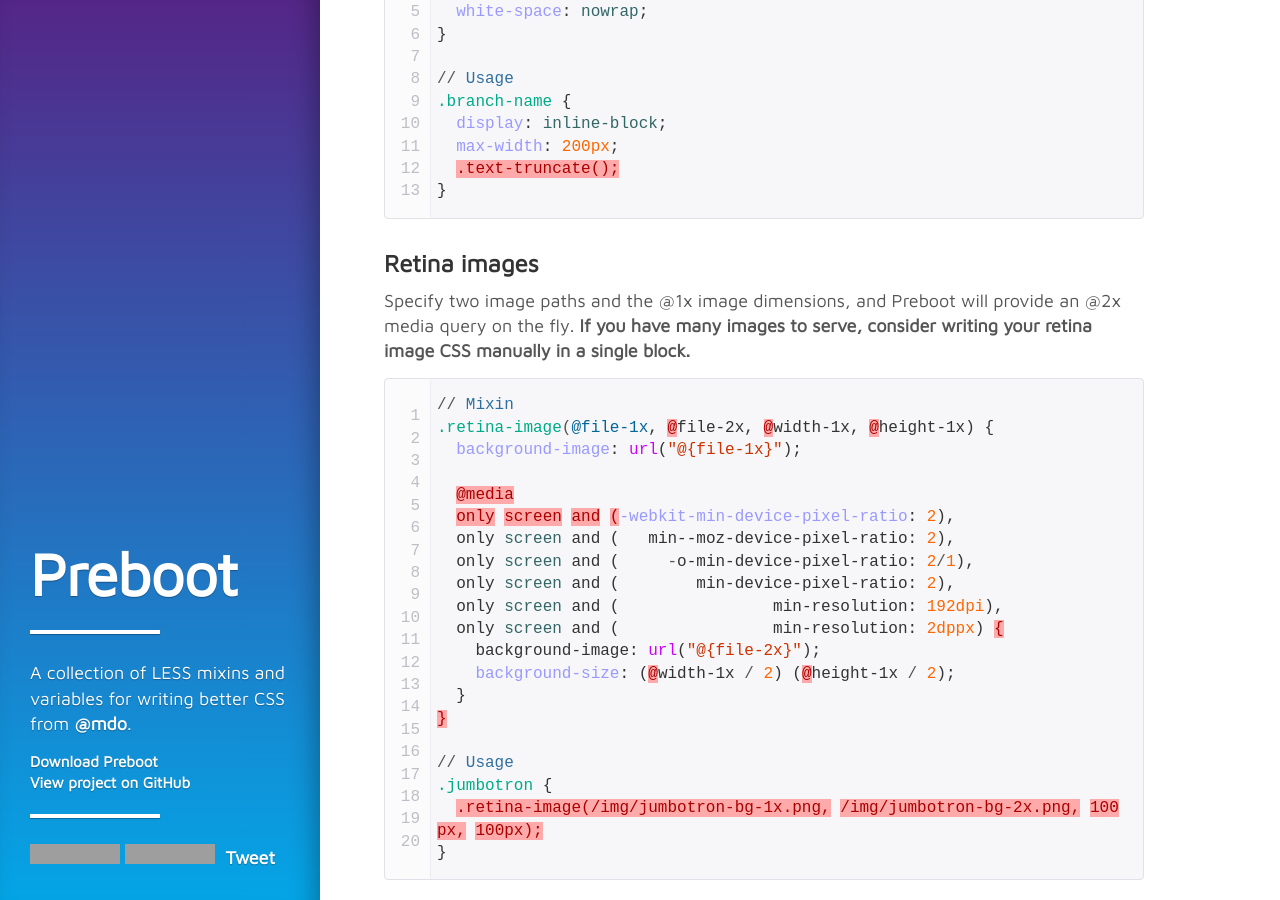
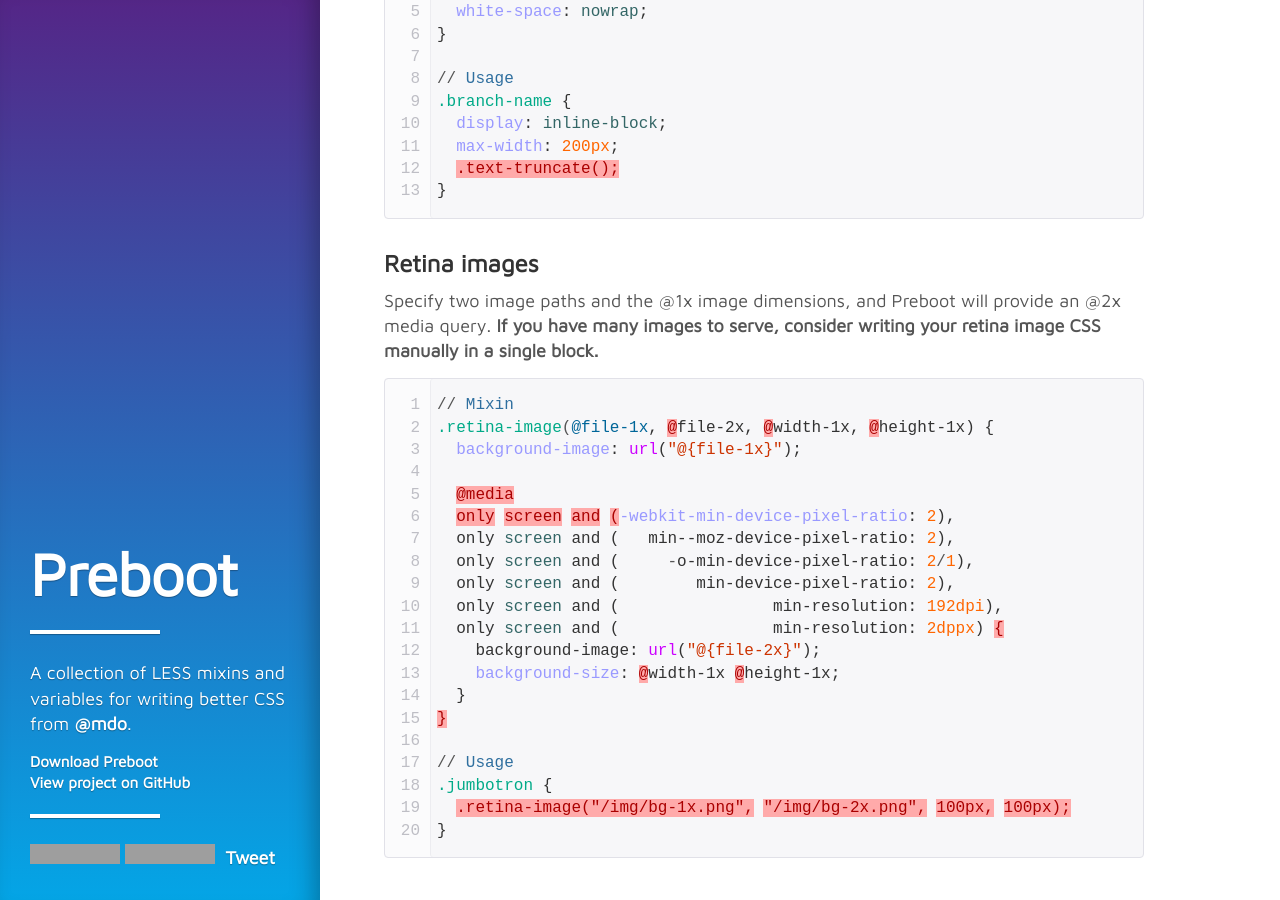
Before and after one commit to mdo/preboot, a Jekyll site: the page built from index.html, in a window 1280 px wide and 900 px high, scrolled down 13026 px. Built offline with Jekyll 4.4.1, drawn with Linux system fonts in a browser that asks for light colours; comment, search, counter and statistics services are not loaded; grey boxes are pictures that could not be loaded.

Commit message:
clarify and improve retina mixin

```diff
--- a/index.html
+++ b/index.html
@@ -554,7 +554,7 @@
 {% endhighlight %}
 
   <h3 id="mixins-retina-images">Retina images</h3>
-  <p>Specify two image paths and the @1x image dimensions, and Preboot will provide an @2x media query on the fly. <strong>If you have many images to serve, consider writing your retina image CSS manually in a single block.</strong></p>
+  <p>Specify two image paths and the @1x image dimensions, and Preboot will provide an @2x media query. <strong>If you have many images to serve, consider writing your retina image CSS manually in a single block.</strong></p>
 {% highlight css linenos %}
 // Mixin
 .retina-image(@file-1x, @file-2x, @width-1x, @height-1x) {
@@ -568,13 +568,13 @@
   only screen and (                min-resolution: 192dpi),
   only screen and (                min-resolution: 2dppx) {
     background-image: url("@{file-2x}");
-    background-size: (@width-1x / 2) (@height-1x / 2);
+    background-size: @width-1x @height-1x;
   }
 }
 
 // Usage
 .jumbotron {
-  .retina-image(/img/jumbotron-bg-1x.png, /img/jumbotron-bg-2x.png, 100px, 100px);
+  .retina-image("/img/bg-1x.png", "/img/bg-2x.png", 100px, 100px);
 }
 {% endhighlight %}
 </section>
--- a/less/preboot.less
+++ b/less/preboot.less
@@ -397,6 +397,6 @@
   only screen and (                min-resolution: 192dpi),
   only screen and (                min-resolution: 2dppx) {
     background-image: url("@{file-2x}");
-    background-size: (@width-1x / 2) (@height-1x / 2);
+    background-size: @width-1x @height-1x;
   }
 }
```
